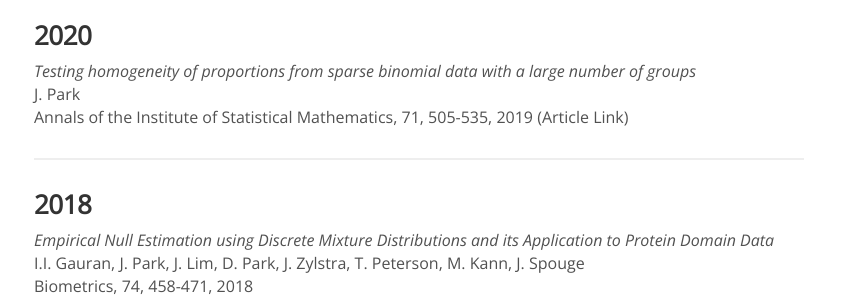
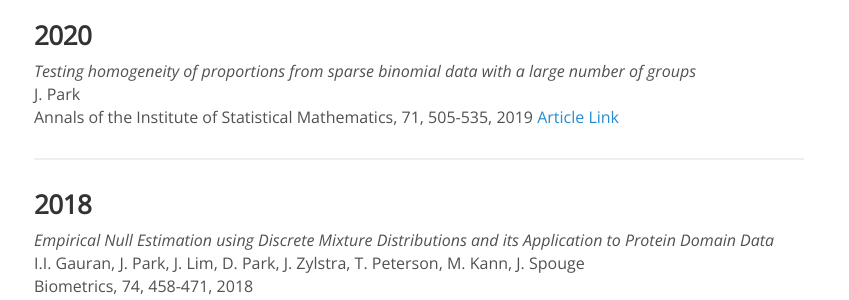
Before and after one commit to exgalcos/exgalcos.github.io, a Jekyll site: the page built from publications.md, in a window 1280 px wide. Shown: the part 403-703 px from the top of the page, without its empty margins (221-1070 px from the left). Built offline with Jekyll 4.4.1, drawn with Linux system fonts in a browser that asks for light colours; nearby versions of some CDN libraries; comment, search, counter and statistics services are not loaded; part of the change alters nothing that is shown.

```diff
--- a/publications.md
+++ b/publications.md
@@ -21,7 +21,7 @@ We try to include links for all of our papers. Some of the links open PDFs, othe
 
 _Testing homogeneity of proportions from sparse binomial data with a large number of groups_<br>
 J. Park<br>
- Annals of the Institute of Statistical Mathematics, 71, 505-535, 2019 (Article Link)
+ Annals of the Institute of Statistical Mathematics, 71, 505-535, 2019 [Article Link](https://www.sciencedirect.com/science/article/pii/S0378375820301051)
 
 
 <hr>
```
